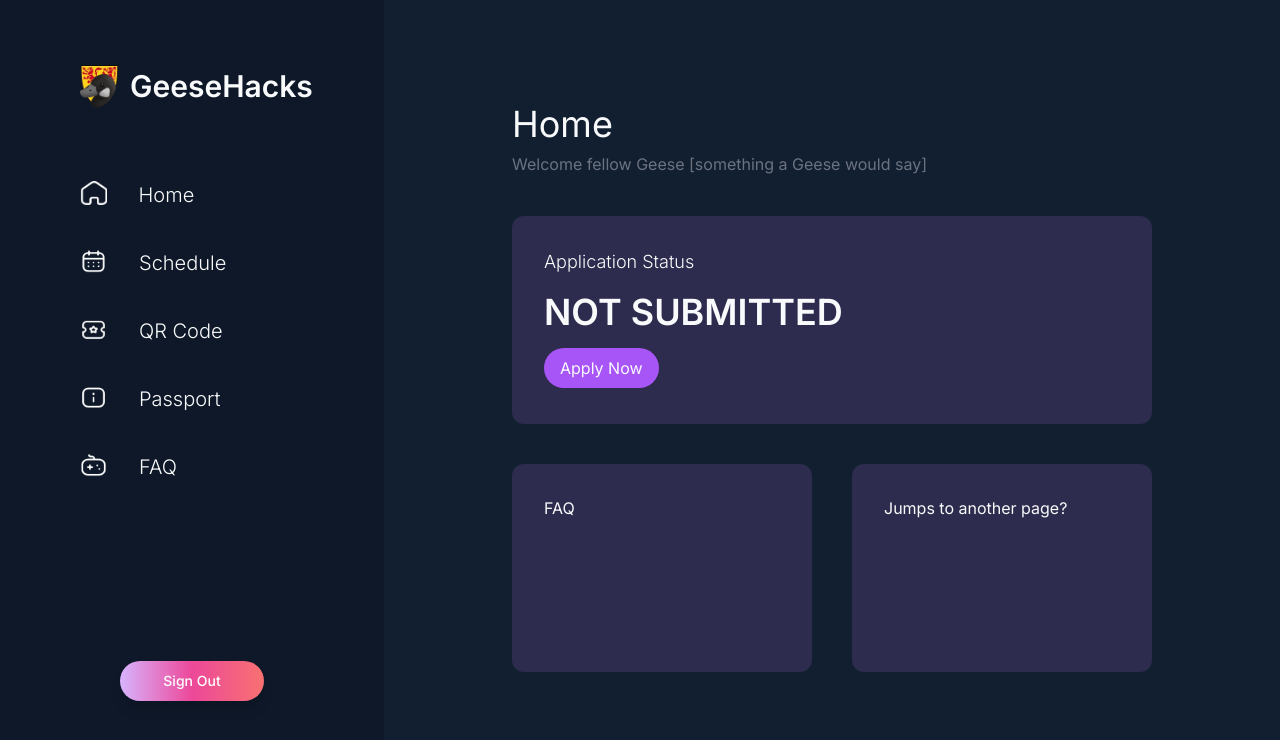
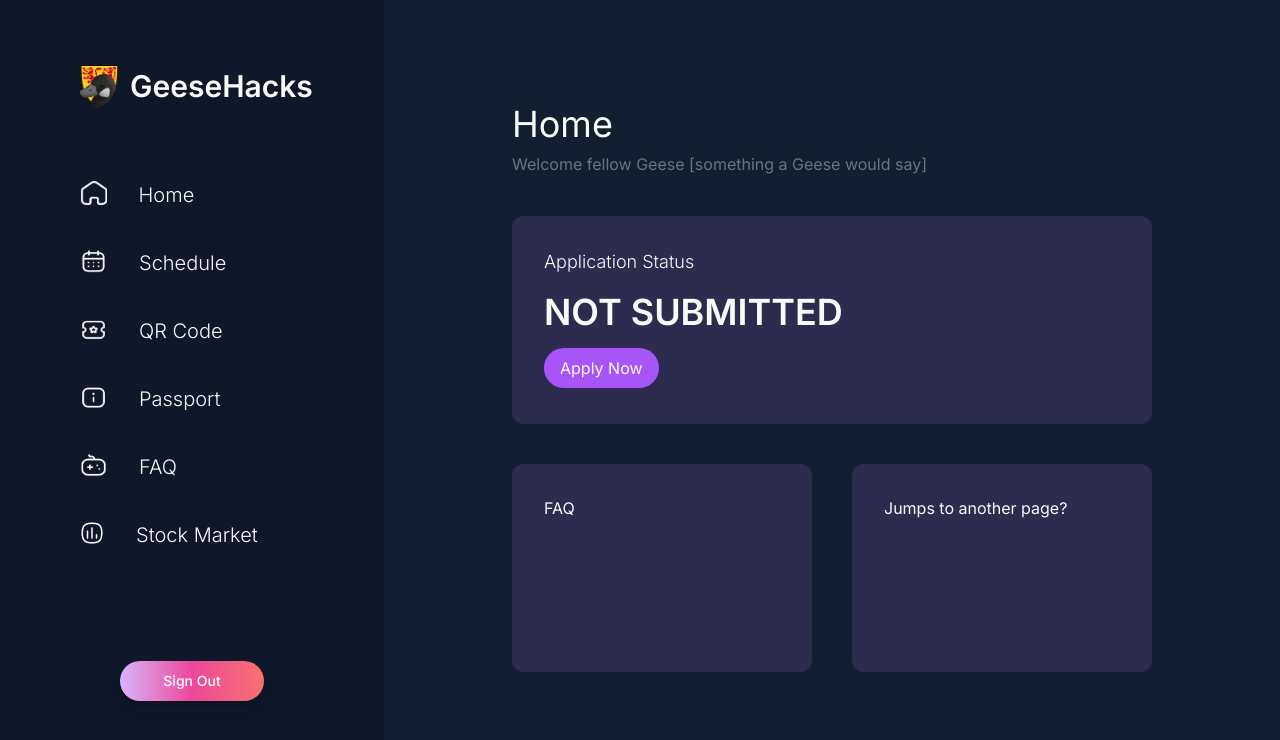
Before and after one commit to GeeseHacks/portal.geesehacks.com, a Next.js app: page /dashboard in a window 1280 px wide. Shown: the top 740 px of the page. Built offline with nearby package versions, Linux system fonts and the light colour scheme; no server answers.

Commit message:
setup stocksim

```diff
--- /dev/null
+++ b/app/dashboard/stockMarket/StockMarket.tsx
@@ -0,0 +1,12 @@
+import React from 'react';
+import SideNav from '../../../components/nav/SideNav';
+
+const StockMarket: React.FC = () => {
+  return (
+    <>
+      <SideNav />
+    </>
+  );
+};
+
+export default StockMarket;
--- /dev/null
+++ b/app/dashboard/stockMarket/page.tsx
@@ -0,0 +1,14 @@
+import SideNav from '@/components/nav/SideNav';
+import StockMarket from '../stockMarket/StockMarket';
+
+const Page: React.FC = () => {
+  return (
+    <StockMarket />
+  )
+};
+
+export default Page;
+
+export const metadata = {
+  title: "Stock Market | GeeseHacks",
+}
--- a/components/nav/SideNav.tsx
+++ b/components/nav/SideNav.tsx
@@ -33,6 +33,13 @@ const sideNavLinks = [
 ];
 
 const SideNav: React.FC = () => {
+  const shouldShowStockMarketLink = () => {
+    const now = new Date();
+    const targetDate = new Date(2024, 8, 2, 16, 20, 0); // modify this with exact time and date
+
+    return now >= targetDate;
+  };
+
   // TODO: On mobile screens, show a hamburger menu
   return (
     <nav className="bg-gray-950 bg-opacity-25 h-screen min-h-96 w-80 xl:w-96 hidden lg:block overflow-y-auto">
@@ -51,6 +58,15 @@ const SideNav: React.FC = () => {
               <h2>{link.name}</h2>
             </Link>
           )}
+
+          {/* Conditionally render the Stock Market link */}
+          {shouldShowStockMarketLink() && (
+            <Link className="flex space-x-8 hover:opacity-35" key="Stock Market" href="/dashboard/stockMarket">
+              <Image src="/static/icons/stock-market.png" height={0} width={0} sizes="100vw" alt="Stock Market" style={{ height: 24, width: 'auto' }} />
+              <h2>Stock Market</h2>
+            </Link>
+          )}
+
         </div>
 
         {/* Log Out Button (Switch the style a bit—maybe use shadcn buttons?) */}
```
Also changed, not shown: public/static/icons/stock-market.png (added).
